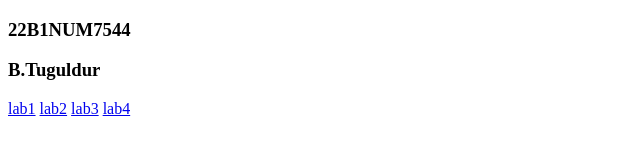
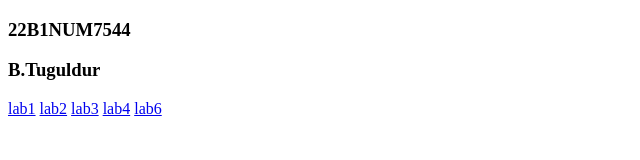
Before and after one commit to 444tugu/LAB1, a plain HTML site: page index.html in a window 1280 px wide. Shown: the full height of the page, 0-640 px from the left. Drawn offline with Linux system fonts and the light colour scheme.

Commit message:
Update index.html

```diff
--- a/index.html
+++ b/index.html
@@ -9,6 +9,7 @@
         <a href="https://444tugu.github.io/ITV">lab2</a>
         <a href="https://444tugu.github.io/LAB3">lab3</a>
         <a href="https://444tugu.github.io/LAB4">lab4</a>
+        <a href="https://444tugu.github.io/LAB6">lab6</a>
     </body>
 
 
```
